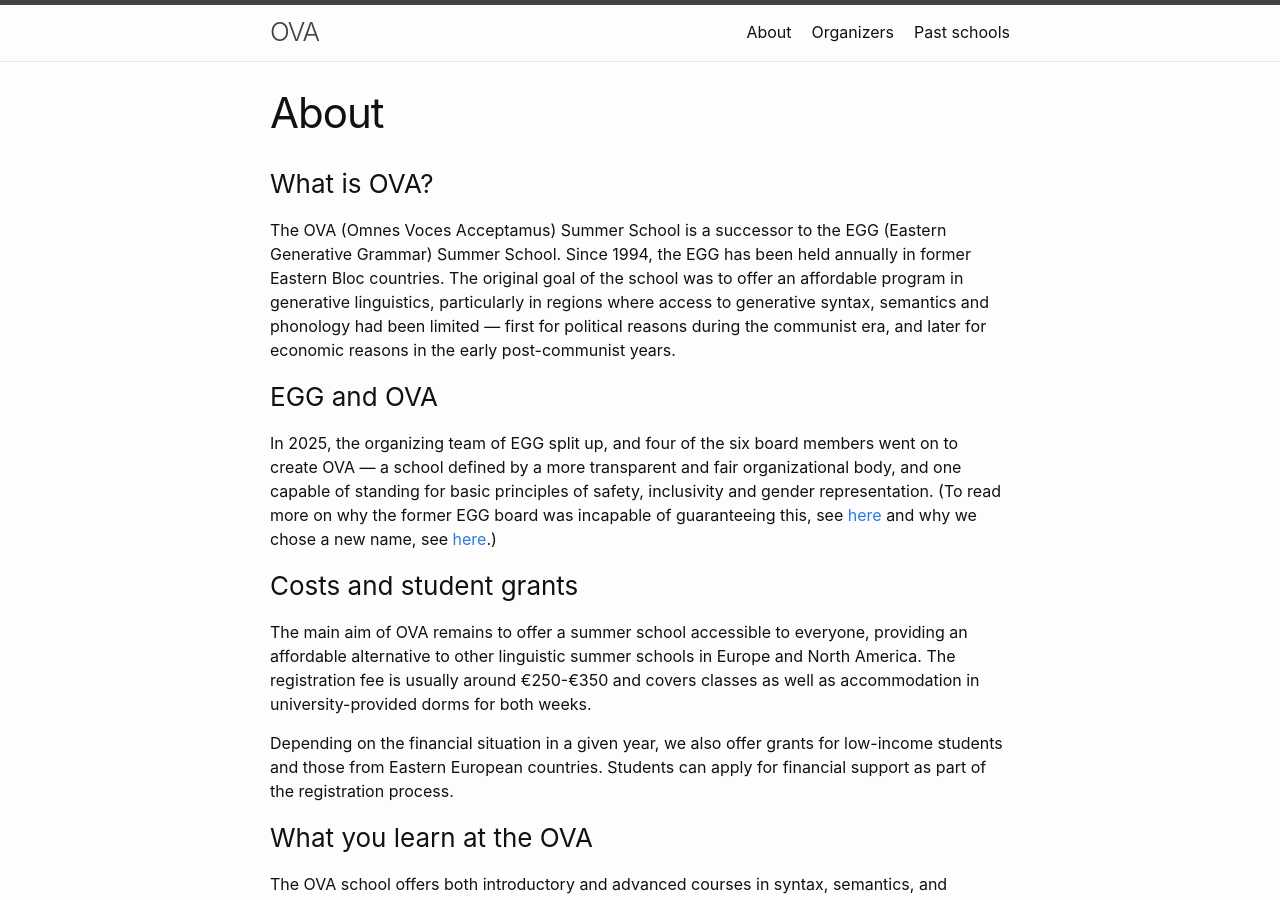
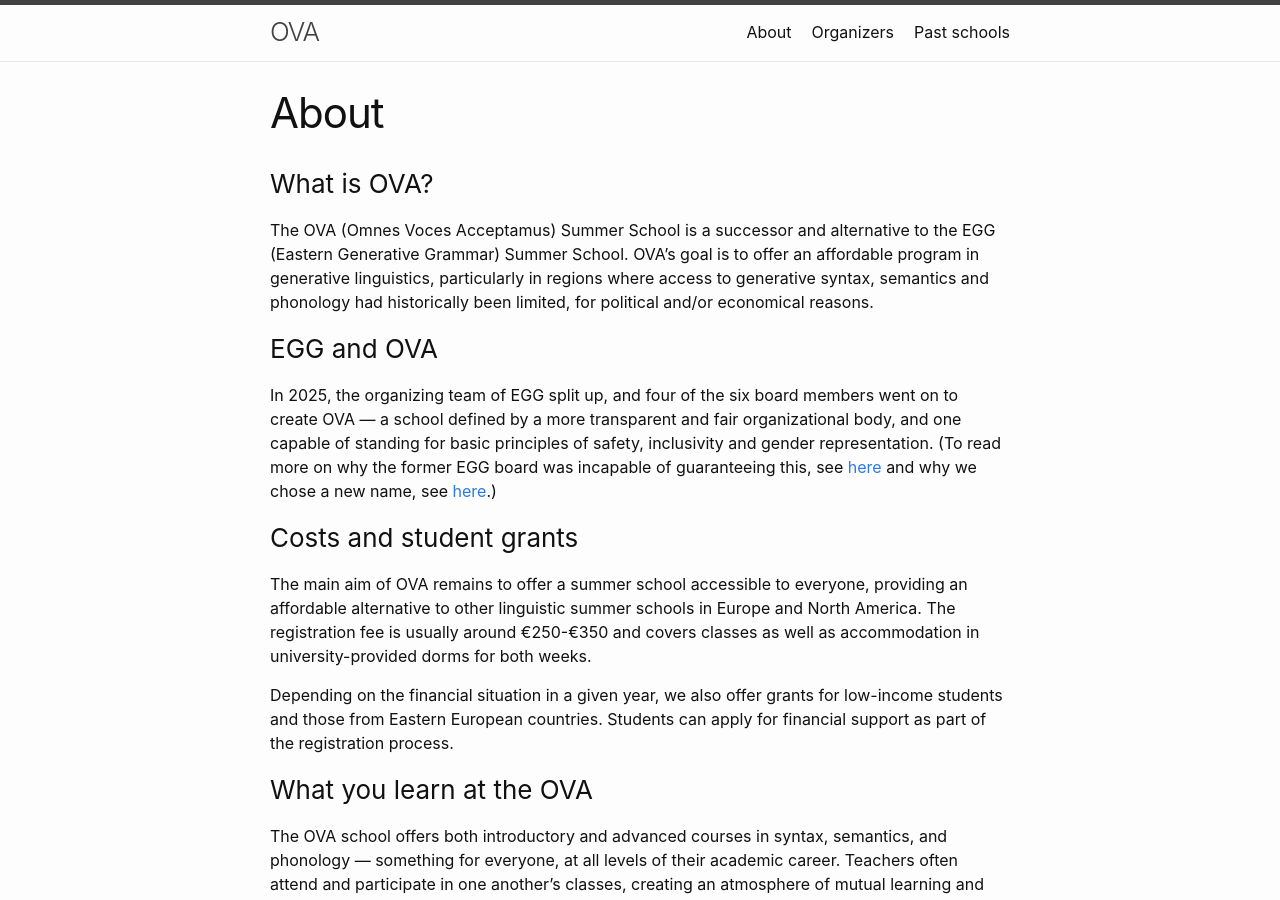
Before and after one commit to ovaschool/ovaschool.github.io, a Jekyll site: the page built from staticpages/about.markdown, in a window 1280 px wide and 900 px high. Built offline with Jekyll 4.4.1, drawn with Linux system fonts in a browser that asks for light colours.

Commit message:
Update about.markdown

```diff
--- a/staticpages/about.markdown
+++ b/staticpages/about.markdown
@@ -6,7 +6,7 @@ permalink: /about/
 
 ### What is OVA?
 
-The OVA (Omnes Voces Acceptamus) Summer School is a successor to the EGG (Eastern Generative Grammar) Summer School. Since 1994, the EGG has been held annually in former Eastern Bloc countries. The original goal of the school was to offer an affordable program in generative linguistics, particularly in regions where access to generative syntax, semantics and phonology had been limited — first for political reasons during the communist era, and later for economic reasons in the early post-communist years.
+The OVA (Omnes Voces Acceptamus) Summer School is a successor and alternative to the EGG (Eastern Generative Grammar) Summer School. OVA's goal is to offer an affordable program in generative linguistics, particularly in regions where access to generative syntax, semantics and phonology had historically been limited, for political and/or economical reasons.
 
 
 ### EGG and OVA
```
